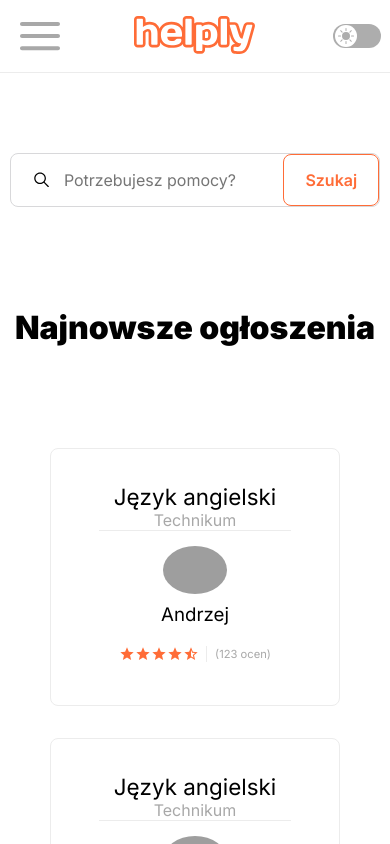
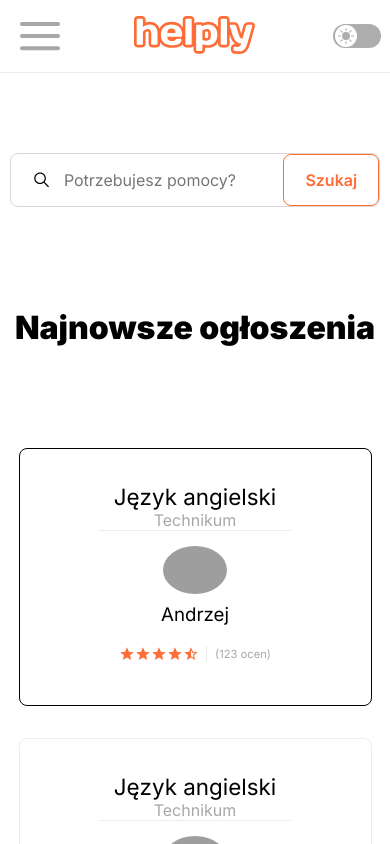
Before and after one commit to patgrajkowski/helply, a React (Create React App) app: page / in a window 390 px wide. In both pictures the pointer is over the element 195 px from the left and 577 px from the top of the page. Shown: the top 844 px of the page. Built offline with nearby package versions, Linux system fonts and the light colour scheme; grey boxes are pictures that could not be loaded.

Commit message:
mobile view fixes

```diff
--- a/src/components/NavBar/NavBar.js
+++ b/src/components/NavBar/NavBar.js
@@ -4,7 +4,7 @@ import DesktopNavBar from './DesktopNavBar';
 import MobileNavBar from './MobileNavBar';
 
 const NavBar = ({ theme }) => {
-  const isMobile = useMediaQuery({ query: `(max-width: 730px)` });
+  const isMobile = useMediaQuery({ query: `(max-width: 741px)` });
   return (
     <React.Fragment>
       {isMobile ? (
--- a/src/components/TutorCard/TutorCard.module.css
+++ b/src/components/TutorCard/TutorCard.module.css
@@ -9,6 +9,11 @@
   width: 18rem;
   height: 16rem;
   gap: 1rem;
+  transition: border 0.3s ease-out;
+}
+.ad:hover {
+  border: solid black 1px;
+  cursor: pointer;
 }
 .ad svg {
   color: #ff6c37;
@@ -47,6 +52,13 @@
   align-items: center;
   gap: 0.6rem;
 }
+.user__name {
+  transition: 0.3s color ease-in-out;
+}
+.user__name:hover {
+  color: #ff6c37;
+  text-decoration: underline;
+}
 .user__img {
   width: 4rem;
   border-radius: 50%;
@@ -76,9 +88,18 @@
   right: -0.5rem;
   background: #ececec;
 }
+/* MOBILE VIEW */
+@media screen and (max-width: 630px) {
+  .ad {
+    width: 90%;
+  }
+}
 /* DARK MODE */
 .ad-dark {
   border: 1px #363636 solid;
+}
+.ad-dark:hover {
+  border: 1px solid white;
 }
 .ad-dark .ad__details::after,
 .ad-dark .rate__stars::after {
@@ -88,3 +109,6 @@
 .ad-dark .user__name {
   color: white;
 }
+.ad-dark .user__name:hover {
+  color: #ff6c37;
+}
```
